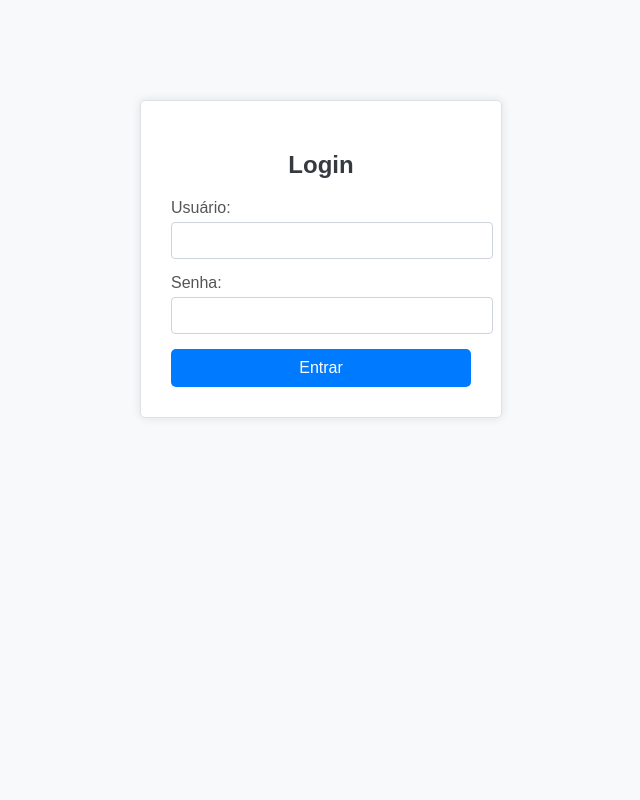
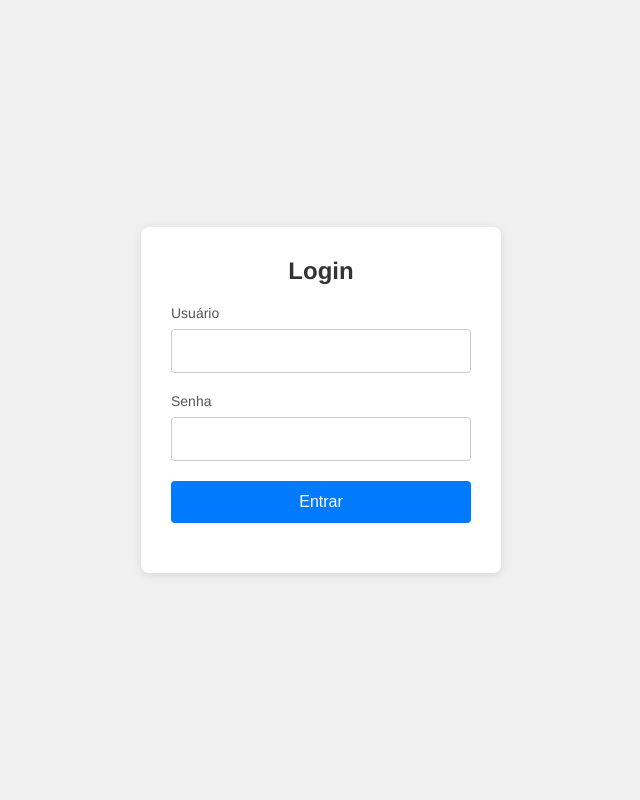
Before and after one commit to yanlucasrezende/Sistema-de-Eventos-IFG, a Django app: page /login/ in a window 1280 px wide. Shown: the whole page, without its empty margins (319-959 px from the left). Run offline with Django 5.2, Linux system fonts and the light colour scheme.

Commit message:
Versão 1 finalizada

```diff
--- a/SistemaEvento/SistemaEvento/settings.py
+++ b/SistemaEvento/SistemaEvento/settings.py
@@ -126,3 +126,5 @@ STATIC_URL = 'static/'
 DEFAULT_AUTO_FIELD = 'django.db.models.BigAutoField'
 
 LOGIN_REDIRECT_URL = '/eventos/'
+
+LOGIN_URL = '/login/'
--- a/SistemaEvento/SistemaEvento/urls.py
+++ b/SistemaEvento/SistemaEvento/urls.py
@@ -1,10 +1,12 @@
 from django.contrib import admin
 from django.urls import path, include
 from django.contrib.auth import views as auth_views
+from usuarios.views import custom_logout  # Importa a view customizada de logout
 
 urlpatterns = [
     path('admin/', admin.site.urls),
     path('login/', auth_views.LoginView.as_view(template_name='login/login.html'), name='login'),
+    path('logout/', custom_logout, name='logout'),
     path('eventos/', include('eventos.urls')),
     path('usuarios/', include('usuarios.urls')),
 ]
--- a/SistemaEvento/login/static/login/css/style.css
+++ b/SistemaEvento/login/static/login/css/style.css
@@ -1,62 +1,76 @@
-/* Estilos Globais */
-body {
-    background-color: #f8f9fa; /* Mesmo fundo claro dos eventos */
-    font-family: Arial, sans-serif;
+/* Reset básico */
+* {
+    box-sizing: border-box;
     margin: 0;
     padding: 0;
   }
 
-/* Container da tela de login */
-.login-container {
-    width: 300px;
-    margin: 100px auto;
-    padding: 30px;
-    background-color: #fff; /* Fundo branco, igual ao card dos eventos */
-    border: 1px solid #dee2e6;
-    border-radius: 5px;
-    box-shadow: 0 0 10px rgba(0,0,0,0.1);
+  body {
+    background: #f0f0f0; /* Fundo claro */
+    font-family: 'Helvetica', 'Arial', sans-serif;
+    display: flex;
+    justify-content: center;
+    align-items: center;
+    min-height: 100vh;
   }
 
-/* Título */
+  /* Wrapper para centralizar o conteúdo */
+  .login-wrapper {
+    width: 100%;
+    max-width: 400px;
+    padding: 20px;
+  }
+
+  /* Container principal do formulário */
+  .login-container {
+    background: #ffffff;
+    border-radius: 8px;
+    padding: 30px;
+    box-shadow: 0 2px 10px rgba(0, 0, 0, 0.1);
+  }
+
+  /* Título centralizado */
   .login-container h2 {
     text-align: center;
     margin-bottom: 20px;
-    color: #343a40; /* Tom escuro igual ao header dos eventos */
+    color: #333;
   }
 
-/* Grupo de formulário */
+  /* Espaçamento entre os campos */
   .form-group {
-    margin-bottom: 15px;
+    margin-bottom: 20px;
   }
 
-/* Labels */
+  /* Estilo dos labels */
   .form-group label {
     display: block;
-    margin-bottom: 5px;
+    margin-bottom: 8px;
+    font-size: 14px;
     color: #555;
   }
 
-/* Inputs */
+  /* Estilo dos inputs */
   .form-group input {
     width: 100%;
-    padding: 10px;
-    border: 1px solid #ced4da;
+    padding: 12px;
+    border: 1px solid #ccc;
     border-radius: 4px;
+    font-size: 16px;
   }
 
-/* Botão de envio */
-button {
+  /* Botão de submit padronizado */
+  .form-group button {
     width: 100%;
-    padding: 10px;
-    background-color: #007bff; /* Tom de azul semelhante ao usado nos botões dos eventos */
+    padding: 12px;
+    background: #007bff;
+    color: #fff;
     border: none;
-    border-radius: 5px;
-    color: #fff;
+    border-radius: 4px;
     font-size: 16px;
     cursor: pointer;
   }
 
-/* Efeito hover no botão */
-button:hover {
-    background-color: #0056b3;
+  /* Hover no botão */
+  .form-group button:hover {
+    background: #0056b3;
   }
--- a/SistemaEvento/login/templates/login/login.html
+++ b/SistemaEvento/login/templates/login/login.html
@@ -1,27 +1,30 @@
+{% load static %}
 <!DOCTYPE html>
 <html lang="pt-br">
 <head>
     <meta charset="UTF-8">
     <title>Login</title>
-    <!-- Link para o arquivo CSS -->
-    {% load static %}
-    <link rel="stylesheet" type="text/css" href="{% static 'login/css/style.css' %}">
+    <link rel="stylesheet" href="{% static 'login/css/style.css' %}">
 </head>
 <body>
+  <div class="login-wrapper">
     <div class="login-container">
       <h2>Login</h2>
       <form method="post">
          {% csrf_token %}
          <div class="form-group">
-                <label for="id_username">Usuário:</label>
+             <label for="id_username">Usuário</label>
              <input type="text" name="username" id="id_username" required>
          </div>
          <div class="form-group">
-                <label for="id_password">Senha:</label>
+             <label for="id_password">Senha</label>
              <input type="password" name="password" id="id_password" required>
          </div>
+         <div class="form-group">
              <button type="submit">Entrar</button>
+         </div>
       </form>
+    </div>
   </div>
 </body>
 </html>
--- a/SistemaEvento/usuarios/views.py
+++ b/SistemaEvento/usuarios/views.py
@@ -3,6 +3,8 @@ from django.contrib.auth.mixins import LoginRequiredMixin, UserPassesTestMixin
 from django.views.generic import CreateView
 from django.contrib.auth.models import User
 from .forms import UserCreationFormWithRole
+from django.contrib.auth import logout
+from django.shortcuts import redirect
 
 class UserCreateView(LoginRequiredMixin, UserPassesTestMixin, CreateView):
     model = User
@@ -22,3 +24,7 @@ class UserCreateView(LoginRequiredMixin, UserPassesTestMixin, CreateView):
              self.object.is_staff = False
          self.object.save()
          return response
+
+def custom_logout(request):
+    logout(request)
+    return redirect('login')
```
Also changed, not shown: SistemaEvento/eventos/static/eventos/css/style.css (+54 -14 lines), SistemaEvento/eventos/templates/eventos/evento_list.html (+9 -4 lines), SistemaEvento/eventos/views.py (+7 -3 lines), SistemaEvento/db.sqlite3. Lines whose indentation alone changed are shown as unchanged.
